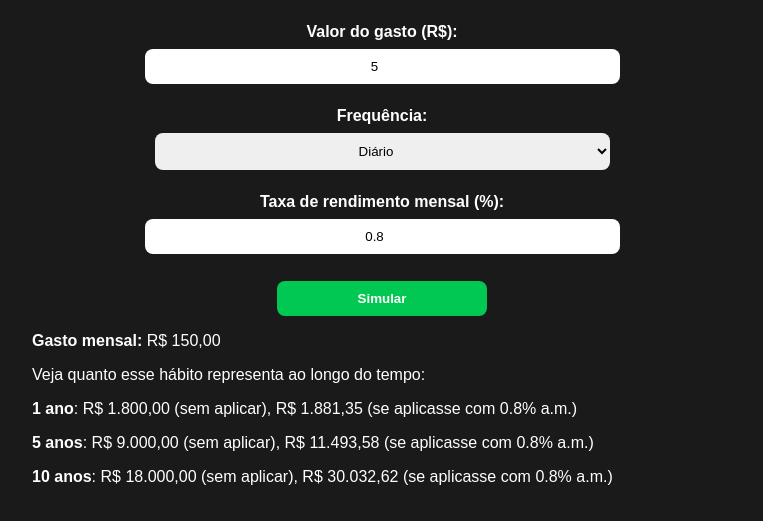
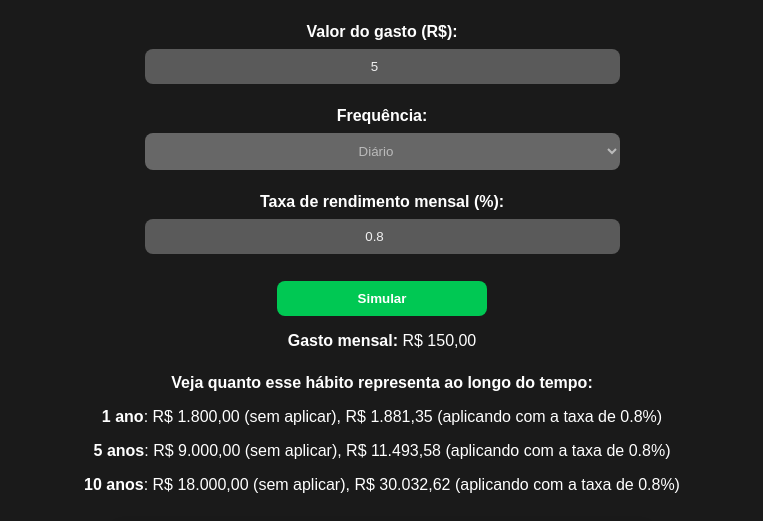
Before and after one commit to Gustavoo-z/Atividade-extensionista-II, a plain HTML site: page calculadoras/pequenos-gastos/pequenos-gastos.html in a window 1280 px wide. Both pictures are taken after typing "5" into the empty fields and a click on the button "Simular". Shown: the part 218-739 px from the top of the page, without its empty margins (258-1021 px from the left). Drawn offline with nearby package versions, Linux system fonts and the light colour scheme.

Commit message:
Edit pequenos gastos

```diff
--- a/calculadoras/pequenos-gastos/pequenos-gastos.css
+++ b/calculadoras/pequenos-gastos/pequenos-gastos.css
@@ -45,6 +45,10 @@
   margin-bottom: 1em;
 }
 
+select.input-pequenos {
+  min-width: 475px;
+}
+
 .btn-simular-pequenos {
   margin-top: 1em;
   width: 30%;
@@ -67,7 +71,25 @@
     outline: none;
 }
 
+.resultado-pequenos {
+  text-align: center;
+}
+
+.resultado-texto-pequenos {
+  margin-top: 1.5rem;
+  font-weight: 600;
+}
+
 #grafico-pequenos {
     max-width: 100%;
     margin-top: 2rem;
 }
+
+#graficoContainer-pequenos {
+  max-width: 500px;
+    margin: 30px auto 0;
+    background: #f9f9f9;
+    padding: 20px;
+    border-radius: 12px;
+    box-shadow: 0 0 10px rgba(0, 0, 0, 0.1);
+}
--- a/calculadoras/pequenos-gastos/pequenos-gastos.html
+++ b/calculadoras/pequenos-gastos/pequenos-gastos.html
@@ -48,7 +48,8 @@
       <canvas id="grafico-pequenos"></canvas>
     </div>
 
-    <script type="module" src="/calculadoras/pequenos-gastos/pequenos-gastos.js"></script>
+    <script type="module" src="./pequenos-gastos.js"></script>
+    <script src="https://cdn.jsdelivr.net/npm/chart.js"></script>
   </section>
 </body>
 </html>
--- a/calculadoras/pequenos-gastos/pequenos-gastos.js
+++ b/calculadoras/pequenos-gastos/pequenos-gastos.js
@@ -10,6 +10,18 @@ document.addEventListener("DOMContentLoaded", () => {
 
   form.addEventListener("submit", (e) => {
     e.preventDefault();
+
+    const valorInput = document.getElementById("valor-pequenos");
+    const freqInput = document.getElementById("frequencia-pequenos");
+    const taxaInput = document.getElementById("taxa-pequenos");
+
+    valorInput.disabled = true;
+    valorInput.style.color = "#f0f0f0";
+    freqInput.disabled = true;
+    freqInput.style.color = "#fff";
+    freqInput.style.backgroundColor = "#888";
+    taxaInput.disabled = true;
+    taxaInput.style.color = "#f0f0f0";
 
     const valor = parseFloat(document.getElementById("valor-pequenos").value);
     const frequencia = document.getElementById("frequencia-pequenos").value;
@@ -35,14 +47,14 @@ document.addEventListener("DOMContentLoaded", () => {
     resultado.style.display = "block";
     resultado.innerHTML = `
       <p><strong>Gasto mensal:</strong> ${formatarValor(mensal)}</p>
-      <p>Veja quanto esse hábito representa ao longo do tempo:</p>
+      <p class="resultado-texto-pequenos">Veja quanto esse hábito representa ao longo do tempo:</p>
     `;
 
     anos.forEach((ano, i) => {
       resultado.innerHTML += `
         <p><strong>${ano} ano${ano > 1 ? 's' : ''}</strong>:
           ${formatarValor(semAplicacao[i])} (sem aplicar),
-          ${formatarValor(comAplicacao[i])} (se aplicasse com ${taxa * 100}% a.m.)</p>
+          ${formatarValor(comAplicacao[i])} (aplicando com a taxa de ${taxa * 100}%)</p>
       `;
     });
 
```
